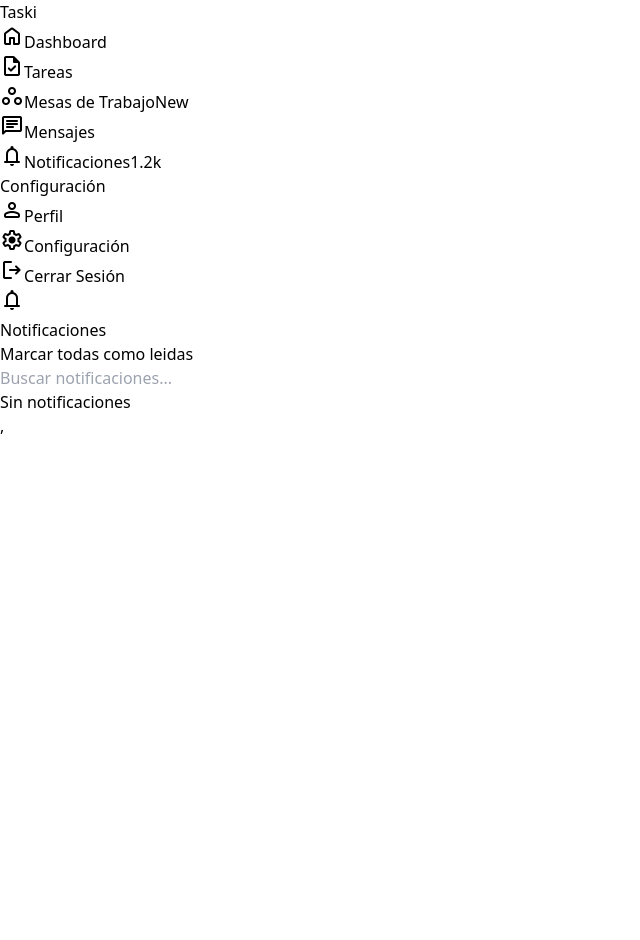
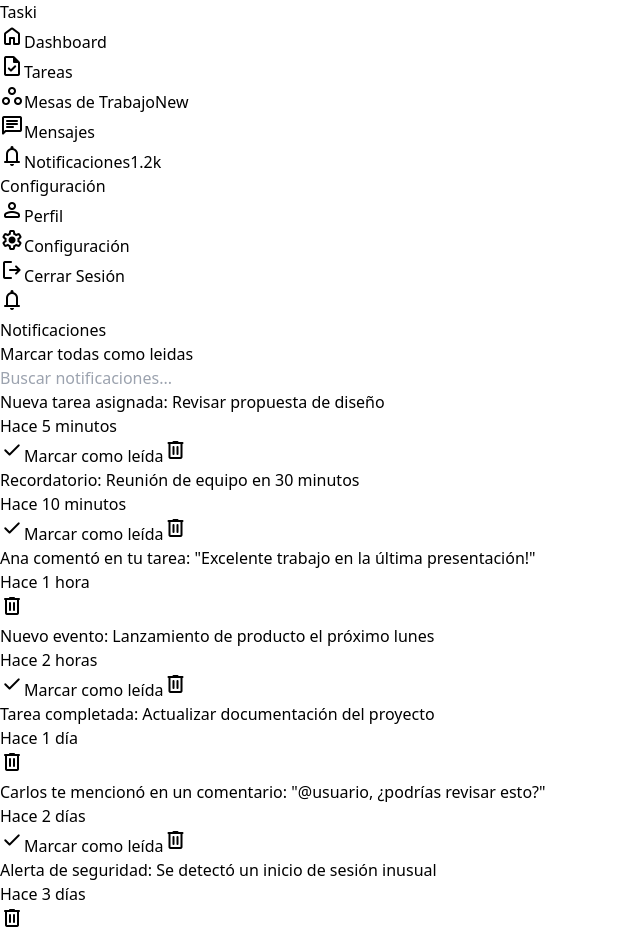
Before and after one commit to jjuancoo/Tareas_Inteligentes_UI, a React (Vite) app: page /dashboard/notifications in a window 1280 px wide. Shown: the top 940 px of the page, without its empty margins (0-640 px from the left). Before the commit the page ends 800 px from the top, so only its background shows below. Built offline with nearby package versions, Linux system fonts and the light colour scheme.

Commit message:
Agrega las notificaciones y los metodos para leerlas, marcarlas y eliminarlas

```diff
--- a/src/Pages/dashboard/Notifications.jsx
+++ b/src/Pages/dashboard/Notifications.jsx
@@ -1,8 +1,99 @@
-import React from 'react'
+import React, { useState } from "react";
 import "material-symbols";
-import Sidebar from '../../components/Sidebar'
+import Sidebar from "../../components/Sidebar";
+
+const initialNotifications = [
+  {
+    id: "1",
+    type: "task",
+    content: "Nueva tarea asignada: Revisar propuesta de diseño",
+    time: "Hace 5 minutos",
+    read: false,
+  },
+  {
+    id: "2",
+    type: "alert",
+    content: "Recordatorio: Reunión de equipo en 30 minutos",
+    time: "Hace 10 minutos",
+    read: false,
+  },
+  {
+    id: "3",
+    type: "message",
+    content:
+      'Ana comentó en tu tarea: "Excelente trabajo en la última presentación!"',
+    time: "Hace 1 hora",
+    read: true,
+  },
+  {
+    id: "4",
+    type: "event",
+    content: "Nuevo evento: Lanzamiento de producto el próximo lunes",
+    time: "Hace 2 horas",
+    read: false,
+  },
+  {
+    id: "5",
+    type: "task",
+    content: "Tarea completada: Actualizar documentación del proyecto",
+    time: "Hace 1 día",
+    read: true,
+  },
+  {
+    id: "6",
+    type: "message",
+    content:
+      'Carlos te mencionó en un comentario: "@usuario, ¿podrías revisar esto?"',
+    time: "Hace 2 días",
+    read: false,
+  },
+  {
+    id: "7",
+    type: "alert",
+    content: "Alerta de seguridad: Se detectó un inicio de sesión inusual",
+    time: "Hace 3 días",
+    read: true,
+  },
+  {
+    id: "8",
+    type: "event",
+    content: "Recordatorio: La fecha límite del proyecto se acerca",
+    time: "Hace 4 días",
+    read: false,
+  },
+];
 
 const Notifications = () => {
+  const [notifications, setNotifications] = useState(initialNotifications);
+  const [filter, setFilter] = useState("all");
+  const [search, setSearch] = useState("");
+
+  //Marcar como leida
+  const markAsRead = (id) => {
+    setNotifications(
+      notifications.map((notification) =>
+        notification.id === id ? { ...notification, read: true } : notification
+      )
+    );
+  };
+
+  //Marcar todas las notificaciones como leidas
+  const markAllAsRead = () =>
+    setNotifications(
+      notifications.map((notification) => ({ ...notification, read: true }))
+    );
+
+  //Eliminar todas las notificaciones como leidas
+  const deleteNotification = (id) =>
+    setNotifications(notifications.filter((not) => not.id !== id));
+
+  //Filtrar notificaciones
+  const filteredNotifications = notifications
+    .filter((notif) => filter === "all" || notif.type === filter)
+    .filter((notif) =>
+      notif.content.toLowerCase().includes(search.toLowerCase())
+    );
+
   return (
     <>
       <Sidebar />
@@ -17,13 +108,21 @@
                 <h1 className="font-bold text-3xl">Notificaciones</h1>
               </div>
               <div className="mx-8">
-                <button className='bg-gray-900 px-3 py-2 rounded-lg hover:bg-gray-700 text-gray-100'>Marcar todas como leidas</button>
+                <button
+                  onClick={() => markAllAsRead()}
+                  className="bg-gray-900 px-3 py-2 rounded-lg hover:bg-gray-700 text-gray-100"
+                >
+                  Marcar todas como leidas
+                </button>
               </div>
             </div>
 
-            <div className='mt-6 mb-6'>
-                <input className='w-full p-2 rounded-lg border mx-2' placeholder='Buscar notificaciones...'/>
-                {/* <select id="countries" class="bg-gray-50 border border-gray-300 text-gray-900 text-sm rounded-lg focus:ring-blue-500 focus:border-blue-500  p-2.5 dark:bg-gray-700 dark:border-gray-600 dark:placeholder-gray-400 dark:text-white dark:focus:ring-blue-500 dark:focus:border-blue-500">
+            <div className="mt-6 mb-6">
+              <input
+                className="w-full p-2 rounded-lg border mx-2"
+                placeholder="Buscar notificaciones..."
+              />
+              {/* <select id="countries" class="bg-gray-50 border border-gray-300 text-gray-900 text-sm rounded-lg focus:ring-blue-500 focus:border-blue-500  p-2.5 dark:bg-gray-700 dark:border-gray-600 dark:placeholder-gray-400 dark:text-white dark:focus:ring-blue-500 dark:focus:border-blue-500">
                     <option selected>Choose a country</option>
                     <option value="US">United States</option>
                     <option value="CA">Canada</option>
@@ -32,16 +131,49 @@
                 </select> */}
             </div>
 
-            <div className=''>
-                <div>
-                  <h1 className='font-semibold text-center text-gray-500'>Sin notificaciones</h1>
-                </div>
+            <div className="h-96 overflow-y-auto border rounded-lg p-4">
+              {filteredNotifications.length > 0 ? (
+                filteredNotifications.map((notification, index) => (
+                  <div className="flex items-start space-x-4 space-y-2">
+                    <div className="flex-grow min-w-0">
+                      <p className="text-sm text-gray-800 dark:text-gray-200">
+                        {notification.content}
+                      </p>
+                      <p className="text-xs text-gray-500 dark:text-gray-400 mt-1">
+                        {notification.time}
+                      </p>
+                    </div>
+                    <div className="flex-shrink-0 flex space-x-2">
+                      {!notification.read && (
+                        <button
+                          className="border py-1 px-2 rounded-lg hover:bg-gray-200"
+                          onClick={() => markAsRead(notification.id)}
+                        >
+                          <span className="material-symbols-rounded mx-2">
+                            check
+                          </span>
+                          Marcar como leída
+                        </button>
+                      )}
+                      <button
+                        onClick={() => deleteNotification(notification.id)}
+                      >
+                        <span className="material-symbols-rounded mx-2">delete</span>
+                      </button>
+                    </div>
+                  </div>
+                ))
+              ) : (
+                <h1 className="font-semibold text-center text-gray-500">
+                  Sin notificaciones
+                </h1>
+              )}
             </div>
           </div>
         </div>
       </div>
     </>
   );
-}
+};
 
-export default Notifications
+export default Notifications;
```
